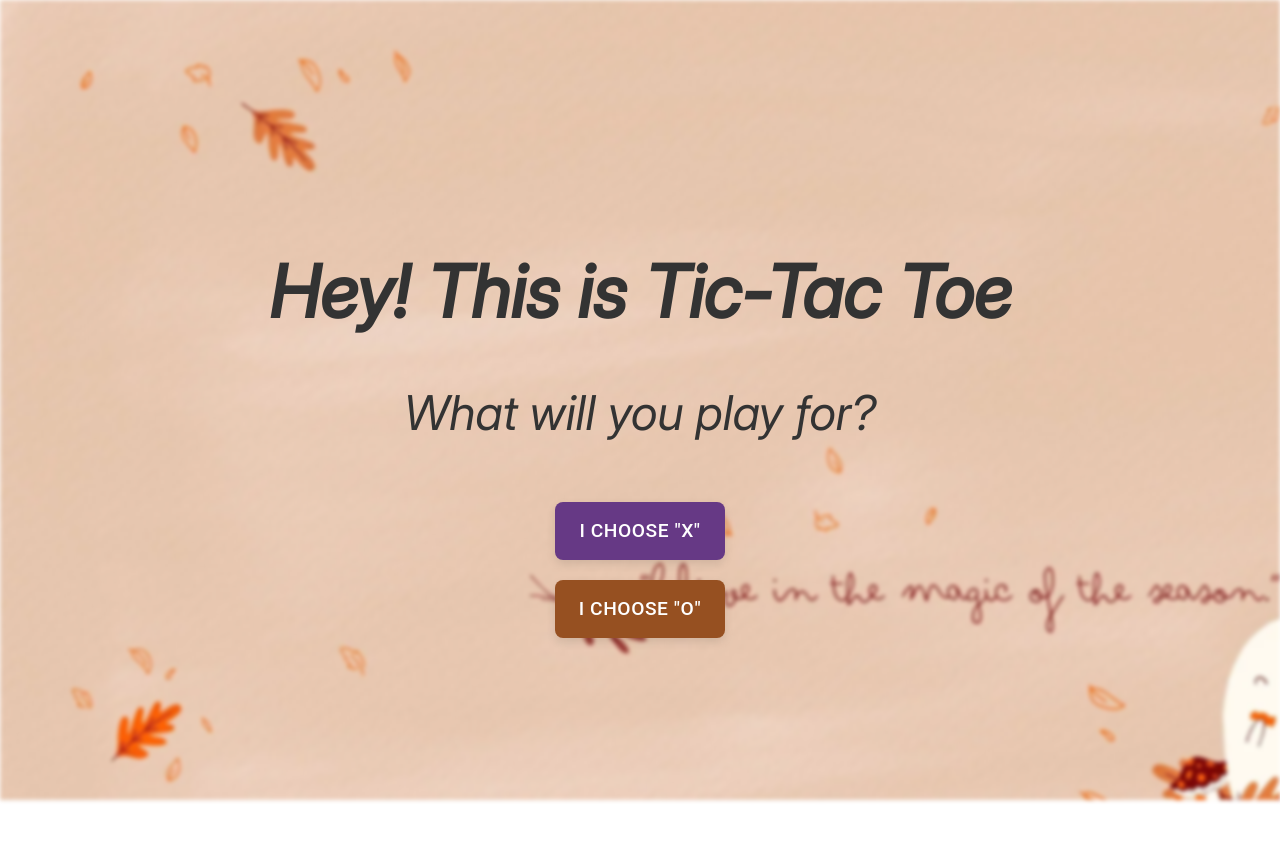
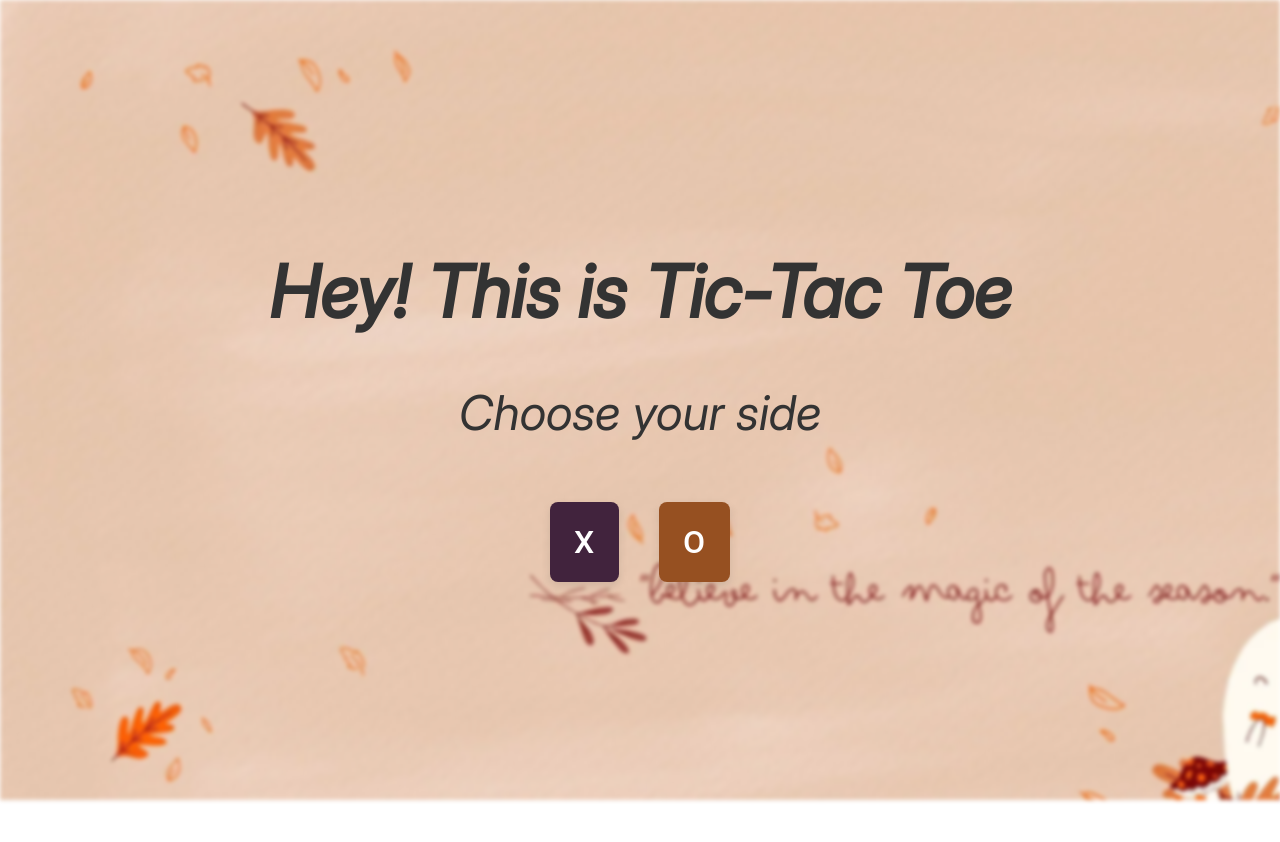
Before and after one commit to laylaroad/tic-tac-toe, a React (Create React App) app: page / in a window 1280 px wide. Shown: the top 842 px of the page. After the commit the page ends 800 px from the top, so only its background shows below. Built offline with nearby package versions, Linux system fonts and the light colour scheme.

Commit message:
feat: add Timeout for computer

```diff
--- a/src/components/Board/Board.module.css
+++ b/src/components/Board/Board.module.css
@@ -42,10 +42,16 @@
     color: #333;
 }
 
+.buttons {
+    display: flex;
+    flex-direction: row;
+    gap: 20px;
+}
+
 .choiceScreen button {
     padding: 12px 24px;
     margin: 10px;
-    font-size: 1.2rem;
+    font-size: 2rem;
     font-weight: 500;
     border: none;
     border-radius: 8px;
@@ -55,7 +61,7 @@
 }
 
 .choiceScreen button:first-child {
-    background-color: #f7f6dc;
+    background-color: #41233d;
     color: #fff;
 }
 
@@ -70,6 +76,6 @@
 }
 
 .choiceScreen button:active {
-    transform: translateY(0);
+    transform: translateY(-3px);
     box-shadow: 0 4px 10px rgba(0, 0, 0, 0.1);
 }
--- a/src/components/Board/Board.tsx
+++ b/src/components/Board/Board.tsx
@@ -40,7 +40,7 @@ const Board: React.FC = () => {
 
     const handlePlayerChoice = (isX: boolean) => {
         setUserIsX(isX);
-        setIsXNext(isX);
+        setIsXNext(true);
         setGameStarted(true);
     };
 
@@ -53,7 +53,6 @@ const Board: React.FC = () => {
         }
     };
 
-    // функция для нахождения лучшего хода
     const findBestMove = (): number | null => {
         for (const combo of winningCombinations) {
             const [a, b, c] = combo;
@@ -82,6 +81,7 @@ const Board: React.FC = () => {
             .filter(index => index !== null) as number[];
         return availableCells.length > 0 ? availableCells[Math.floor(Math.random() * availableCells.length)] : null;
     };
+
     const computerMove = () => {
         const bestMove = findBestMove();
         if (bestMove !== null) {
@@ -104,14 +104,30 @@ const Board: React.FC = () => {
     }, [cells]);
 
     useEffect(() => {
+        let timer: NodeJS.Timeout;
         if (gameStarted && !winner && (isXNext !== (userSymbol === 'X'))) {
+            timer = setTimeout(() => {
                 computerMove();
+            }, 700);
         }
-    }, [isXNext, gameStarted, cells, winner]);
+
+        return () => clearTimeout(timer);
+    }, [isXNext, gameStarted, cells, winner, userSymbol]);
 
     const status = winner
         ? `The winner is: ${winner}`
         : `Next move: ${isXNext ? 'X' : 'O'}`;
+
+    useEffect(() => {
+        let timer: NodeJS.Timeout;
+        if (gameStarted && !winner && (isXNext !== (userSymbol === 'X'))) {
+            timer = setTimeout(() => {
+                computerMove();
+            }, 5000);
+        }
+
+        return () => clearTimeout(timer);
+    }, [isXNext, gameStarted, cells, winner, userSymbol]);
 
     const resetGame = () => {
         setCells(Array(9).fill(null));
@@ -122,28 +138,28 @@ const Board: React.FC = () => {
         setWinningCombination(null);
     };
 
-
     return (
         <div className={styles.board}>
             {!gameStarted ? (
                 <div className={styles.choiceScreen}>
                     <h1>Hey! This is Tic-Tac Toe</h1>
-                    <span>What will you play for?</span>
+                    <span>Choose your side</span>
+                    <div className={styles.buttons}>
                         <Button
                             variant="contained"
                             color="primary"
                             onClick={() => handlePlayerChoice(true)}
-
                         >
-                        I choose "X"
+                            X
                         </Button>
                         <Button
                             variant="outlined"
                             color="secondary"
                             onClick={() => handlePlayerChoice(false)}
                         >
-                        I choose "O"
+                            O
                         </Button>
+                    </div>
                 </div>
             ) : (
                 <>
```
Lines whose indentation alone changed are shown as unchanged.
